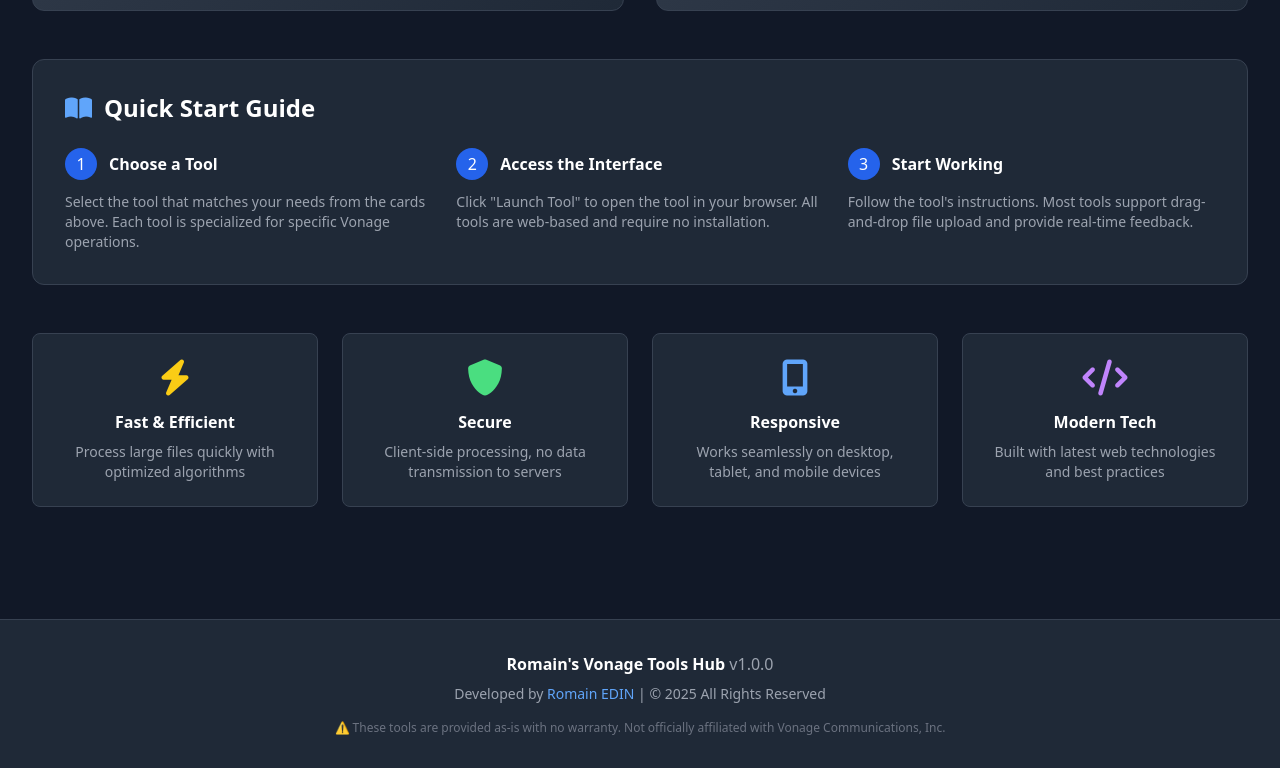
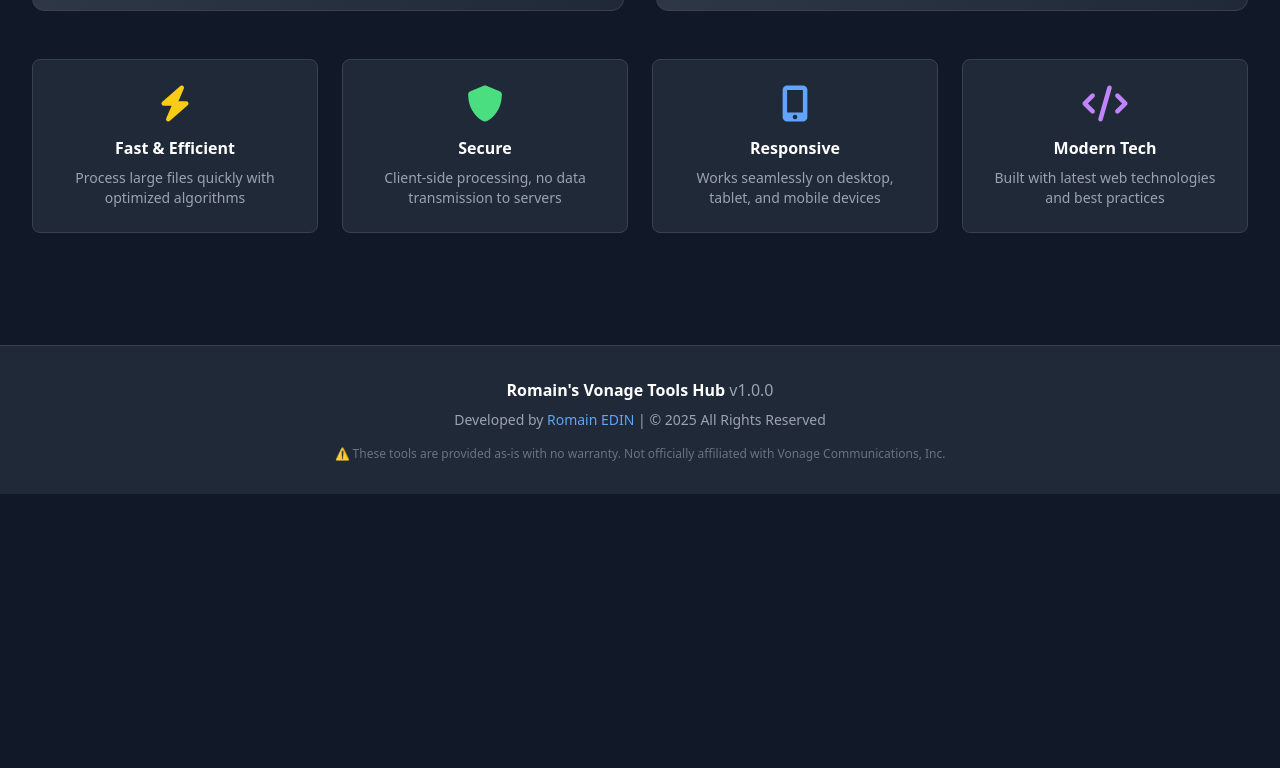
Before and after one commit to Romain-ED/Romain-Vonage-Tools-Hub, a website: page public/index.html in a window 1280 px wide. Shown: the part 1455-2223 px from the top of the page. After the commit the page ends 1949 px from the top, so only its background shows below. Drawn offline with nearby package versions, Linux system fonts and the light colour scheme.

Commit message:
Remove Quick Start Guide section from landing page

```diff
--- a/public/index.html
+++ b/public/index.html
@@ -234,46 +234,6 @@
             </div>
         </div>
 
-        <!-- Quick Start Guide -->
-        <div class="bg-gray-800 border border-gray-700 rounded-xl p-8 fade-in" style="animation-delay: 0.5s">
-            <h3 class="text-2xl font-bold mb-6 flex items-center">
-                <i class="fas fa-book-open text-blue-400 mr-3"></i>
-                Quick Start Guide
-            </h3>
-            <div class="grid grid-cols-1 md:grid-cols-3 gap-6">
-                <div>
-                    <div class="flex items-center mb-3">
-                        <div class="w-8 h-8 bg-blue-600 rounded-full flex items-center justify-center mr-3">1</div>
-                        <h4 class="font-semibold">Choose a Tool</h4>
-                    </div>
-                    <p class="text-gray-400 text-sm">
-                        Select the tool that matches your needs from the cards above. Each tool is specialized
-                        for specific Vonage operations.
-                    </p>
-                </div>
-                <div>
-                    <div class="flex items-center mb-3">
-                        <div class="w-8 h-8 bg-blue-600 rounded-full flex items-center justify-center mr-3">2</div>
-                        <h4 class="font-semibold">Access the Interface</h4>
-                    </div>
-                    <p class="text-gray-400 text-sm">
-                        Click "Launch Tool" to open the tool in your browser. All tools are web-based and
-                        require no installation.
-                    </p>
-                </div>
-                <div>
-                    <div class="flex items-center mb-3">
-                        <div class="w-8 h-8 bg-blue-600 rounded-full flex items-center justify-center mr-3">3</div>
-                        <h4 class="font-semibold">Start Working</h4>
-                    </div>
-                    <p class="text-gray-400 text-sm">
-                        Follow the tool's instructions. Most tools support drag-and-drop file upload and
-                        provide real-time feedback.
-                    </p>
-                </div>
-            </div>
-        </div>
-
         <!-- Features Section -->
         <div class="mt-12 grid grid-cols-1 md:grid-cols-4 gap-6">
             <div class="text-center p-6 bg-gray-800 border border-gray-700 rounded-lg fade-in" style="animation-delay: 0.6s">
```
